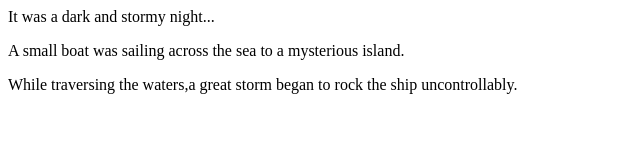
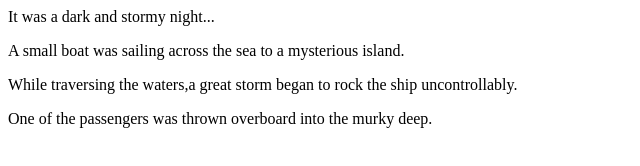
Before and after one commit to CoachMac78/fireside-story, a plain HTML site: page index.html in a window 1280 px wide. Shown: the whole page, without its empty margins (0-640 px from the left). Drawn offline with Linux system fonts and the light colour scheme.

Commit message:
added fourth line to the story

```diff
--- a/index.html
+++ b/index.html
@@ -2,6 +2,7 @@
   <body>
     <p>It was a dark and stormy night...</p>
     <p>A small boat was sailing across the sea to a mysterious island.</p>
-	<p>While traversing the waters,a great storm began to rock the ship uncontrollably.</p>
+  <p>While traversing the waters,a great storm began to rock the ship uncontrollably.</p>
+  <p>One of the passengers was thrown overboard into the murky deep.</p>
   </body>
 </html>
```
